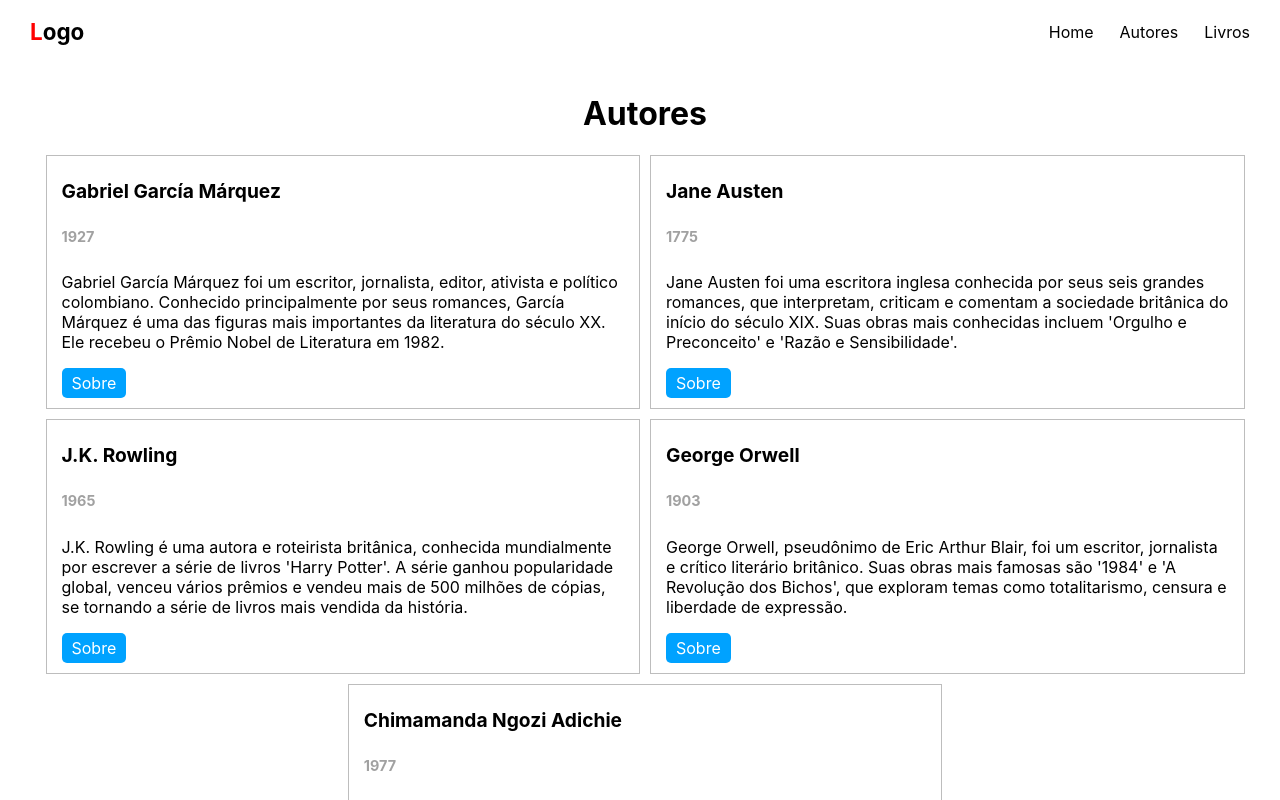
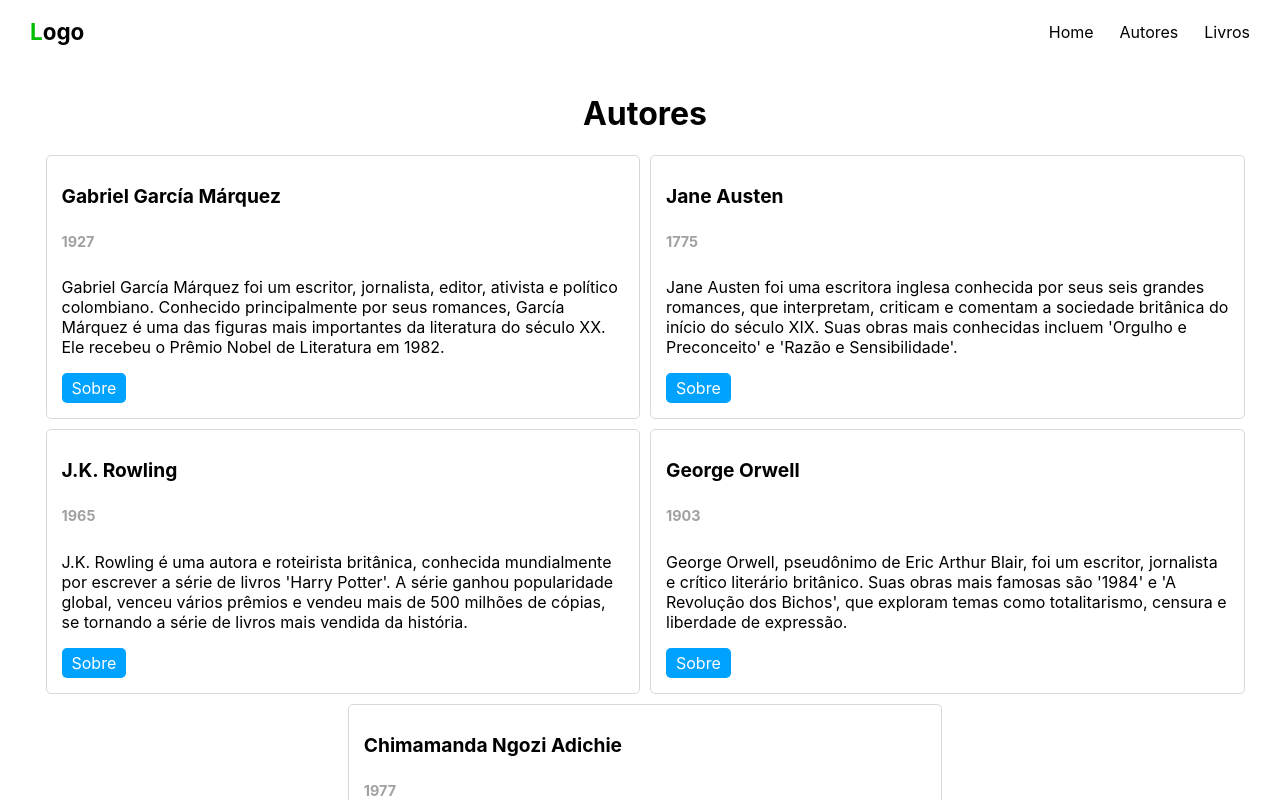
Before and after one commit to JoaoAlissonTec/Books, a React (Create React App) app: page /autores in a window 1280 px wide. Shown: the top 800 px of the page. Built offline with nearby package versions, Linux system fonts and the light colour scheme.

Commit message:
:lipstick: feat: Adicionando arquivo css para organizar tema

```diff
--- a/src/App.css
+++ b/src/App.css
@@ -1,3 +1,19 @@
+@import url("./theme.css");
+
 .Container{
   padding: 10px 10px 20px 20px;
 }
+
+body::-webkit-scrollbar {
+  width: 12px;
+}
+
+body::-webkit-scrollbar-track {
+  background: white;
+}
+
+body::-webkit-scrollbar-thumb {
+  background-color: #bdbdbd;
+  border-radius: 20px;
+  border: 3px solid white;
+}
--- a/src/Components/Card/styles.module.css
+++ b/src/Components/Card/styles.module.css
@@ -1,10 +1,11 @@
 .card{
-    border: 1px solid #bdbdbd;
+    border: 1px solid lch(from var(--grey-color) calc(l + 20) c h);
     display: flex;
     flex-direction: column;
     align-items: start;
     text-align: start;
-    padding: 10px 15px;
+    padding: 15px;
+    border-radius: 5px;
 }
 
 .small_size{
@@ -25,7 +26,7 @@
 
 .subtitle{
     font-size: 0.9em;
-    color: #a1a1a1;
+    color: var(--grey-color);
 }
 
 .desc{
--- a/src/Components/IconButton/styles.module.css
+++ b/src/Components/IconButton/styles.module.css
@@ -5,5 +5,5 @@
 }
 
 .icon_button:hover{
-    color: red;
+    color: var(--primary-color);
 }
--- a/src/Components/LinkItem/styles.module.css
+++ b/src/Components/LinkItem/styles.module.css
@@ -4,5 +4,5 @@
 }
 
 .item:hover{
-    color: red;
+    color: var(--primary-color);
 }
--- a/src/Components/Logo/styles.module.css
+++ b/src/Components/Logo/styles.module.css
@@ -3,5 +3,5 @@
 }
 
 .logo::first-letter{
-    color: red;
+    color: var(--primary-color);
 }
--- a/src/Components/RouteButton/styles.module.css
+++ b/src/Components/RouteButton/styles.module.css
@@ -1,11 +1,11 @@
 .routeButton{
     padding: 5px 10px;
     border-radius: 5px;
-    background-color: #00a2ff;
+    background-color: var(--info-button-color);
     color: white;
     text-decoration: none;
 }
 
 .routeButton:hover{
-    background-color: #007dc5;
+    background-color: var(--info-button-hover-color);
 }
--- a/src/Pages/Author/index.js
+++ b/src/Pages/Author/index.js
@@ -11,7 +11,9 @@ export default function Author({authors, books}){
 
     const navigate = useNavigate();
 
-    let author = authors.filter((author)=>author.id === parseInt(searchParams.get("id")))[0];
+    const author = authors.find((author)=>author.id === parseInt(searchParams.get("id")));
+
+    const booksFilter = books.filter((book)=>book.author_id === author.id);
 
     return <div>
         <IconButton onClick={()=>navigate(-1)} icon={<FaChevronLeft/>}/>
@@ -20,12 +22,12 @@ export default function Author({authors, books}){
             <FaBook/>
             <h2>Livros</h2>
         </div>
-        {books.map((book)=>book.author_id === author.id ? <Card
+        {booksFilter.length > 0 ? booksFilter.map((book)=><Card
         key={book.id}
         title={book.title}
         subtitle={authors.find((author)=>author.id === book.author_id).nome}
-        className="medium_size">
+        className="small_size">
             <RouteButton to={"/livro?id="+book.id} title="Mais"/>
-        </Card> : <></>)}
+        </Card>) : <p className={styles.empty}>Não há livros</p>}
     </div>
 }
--- a/src/Pages/Author/styles.module.css
+++ b/src/Pages/Author/styles.module.css
@@ -5,6 +5,14 @@
     margin-bottom: 20px;
 }
 
+.icon_text svg{
+    color: var(--primary-color);
+}
+
 .icon_text h2{
     margin: 0;
 }
+
+.empty{
+    color: grey;
+}
--- a/src/Pages/Book/index.js
+++ b/src/Pages/Book/index.js
@@ -8,7 +8,7 @@ export default function Book({authors, books}){
 
     const navigate = useNavigate();
 
-    let book = books.filter((book)=>book.id === parseInt(searchParams.get("id")))[0];
+    const book = books.find((book)=>book.id === parseInt(searchParams.get("id")));
 
     return <div>
         <IconButton onClick={()=>navigate(-1)} icon={<FaChevronLeft/>}/>
--- /dev/null
+++ b/src/theme.css
@@ -0,0 +1,6 @@
+:root{
+    --primary-color: rgb(0, 187, 0);
+    --info-button-color: #00a2ff;
+    --info-button-hover-color: lch(from var(--info-button-color) calc(l - 20) c h);
+    --grey-color: #a1a1a1;
+}
```
